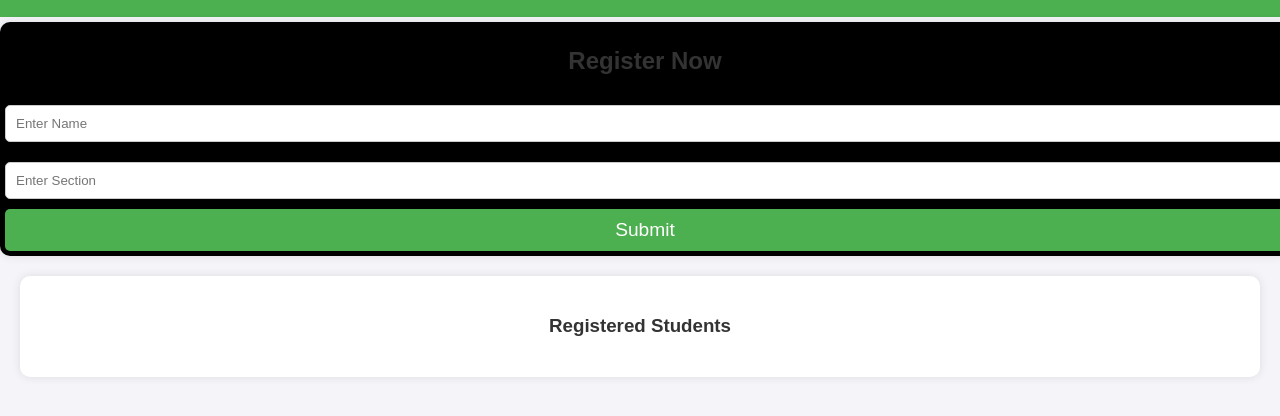
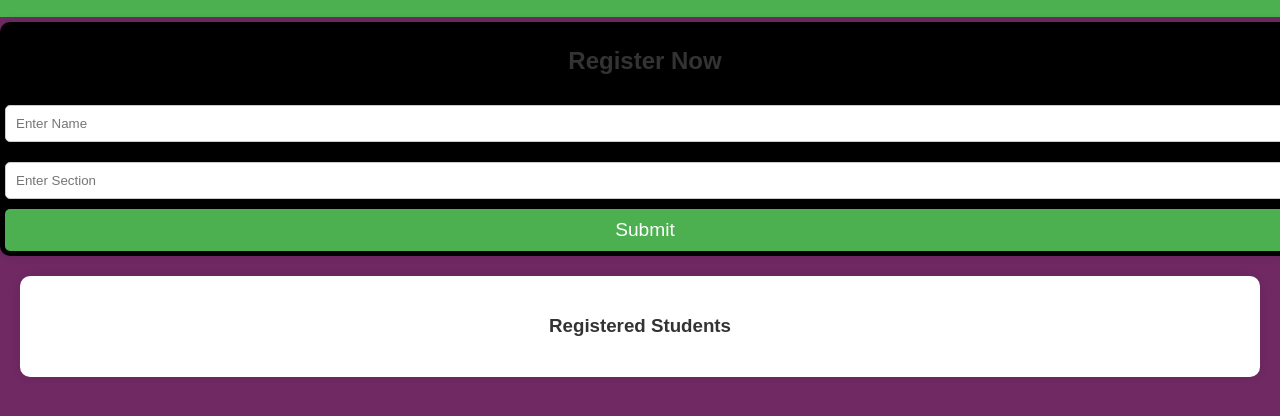
Before and after one commit to Theiplusminus/Farewell-Party, a plain HTML site: page index.html in a window 1280 px wide. Shown: the part 78-494 px from the top of the page. Drawn offline with Linux system fonts and the light colour scheme.

Commit message:
Update index.html

```diff
--- a/index.html
+++ b/index.html
@@ -9,7 +9,7 @@
       font-family: Arial, sans-serif;
       margin: 0;
       padding: 0;
-      background-color: #f4f4f9;
+      background-color: #702963;
       color: #333;
     }
     .header {
```
